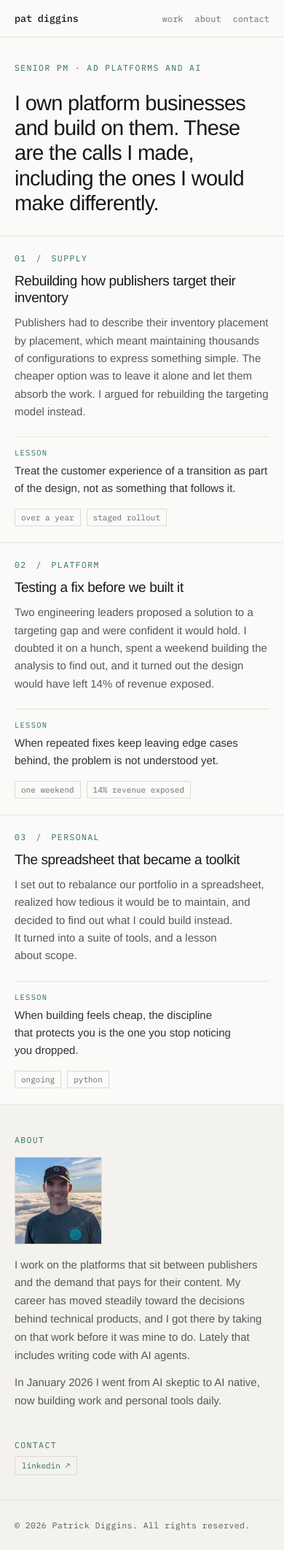
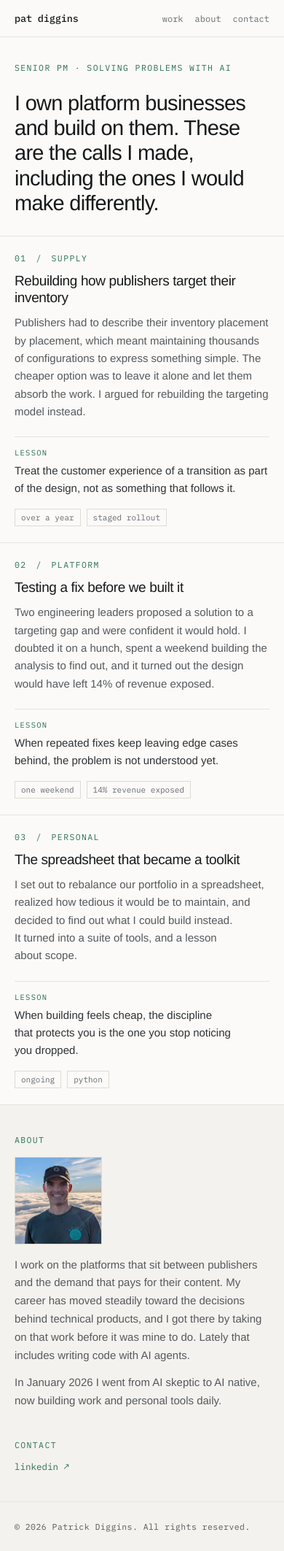
Before and after one commit to pd-product/pd-product.github.io, a Jekyll site: the page built from index.html, in a window 390 px wide. Shown: the whole page at 73% size. Built offline with Jekyll 4.4.1, drawn with Linux system fonts in a browser that asks for light colours.

Commit message:
Refresh positioning copy; single contact link as plain type (#52)
Copy consolidates on publisher solutions. The domain phrase read "ad platforms"
or "advertising" in four places and "publisher solutions" in one; the visible
eyebrow and the share card now read "solving problems with ai", and description
answers what the title leaves open rather than repeating it -- the previous one
restated both the role and the domain phrase already on the title line, so a
search result made the same claim twice.

The share card had the old wording baked in as pixels with no source file in the
repo, so its eyebrow band was re-rendered in place. Parameters were fitted to the
original and validated by re-rendering the OLD text and diffing against the real
pixels: IBM Plex Mono Medium 21px, 13.00px advance, 3.20px tracking, fill
#63B79B, cap height 15px on rows 96-110 from x=97 -- 7.0% edge-antialias
difference, no structural difference. Headline, rule and footer pixels untouched.
Glyph coverage checked first: the new lowercase eyebrow adds b, g, h, v and w,
all already in the 107-glyph subset, so no regeneration is needed.

Contact renders one link now that the resume and email are deliberately out. The
bordered chip was designed for a row of three and a lone chip reads as something
that failed to render, so it sits as plain mono at 12.5px; the comment says to
restore the chip if a second link returns.

.story-rail set grid-template-columns: repeat(2, minmax(0, 1fr)) at 960px while
every child spans 1 / -1. Verified dead rather than assumed: with the track list
removed, every measured value at 900px is identical -- rail top 440, height 196,
meta height 132, first heading 664, first paragraph 703, document height 3178.

og_image.alt described nothing, restating the headline a listener is about to
meet as page text. It now describes the card.


Claude-Session: https://claude.ai/code/session_015tvRR4hV18VY2zbsPtfDhi

Co-authored-by: Claude Opus 5 (1M context) <noreply@anthropic.com>

```diff
--- a/_config.yml
+++ b/_config.yml
@@ -26,7 +26,7 @@ brand: "Pat Diggins"
 # The tagline is used only as metadata and is not printed anywhere, since the
 # hero claim lives in index.html.
 tagline: "Publisher solutions and AI"
-description: "Product manager working on advertising platforms. Case studies on the decisions behind them, including the ones I would make differently."
+description: "How publisher platforms get built, and the calls behind them."
 author: "Patrick Diggins"
 
 # Rendered by _includes/footer.html. Year of first publication, per the US
@@ -128,7 +128,10 @@ og_image:
   path: "/assets/og/default.png"
   width: 1200
   height: 630
-  alt: "Pat Diggins, senior PM for ad platforms and AI. I own platform businesses and build on them. These are the calls I made, including the ones I would make differently."
+  # Describes what the CARD LOOKS LIKE, not what it says. Someone who hears this
+  # is about to meet the headline again as page text; repeating it here makes
+  # them listen to it twice and tells them nothing about the image.
+  alt: "A dark share card: a small green monospace line reading senior pm, solving problems with ai, above a large four-line headline, with the name Pat Diggins and pdiggins.com along the bottom."
 
 # The person this site is about. Rendered as a ProfilePage + Person JSON-LD
 # block on the HOME PAGE ONLY, by _layouts/default.html. Data, not markup, so
--- a/assets/css/style.scss
+++ b/assets/css/style.scss
@@ -437,19 +437,17 @@ a:hover { color: var(--text); }
 /* Loses its bottom margin: it now sits beside its links rather than above. */
 .contact > h2 { grid-column: 1; margin-bottom: 0; }
 
-/* A horizontal row of bordered links, echoing the work-row chips, rather than a
-   vertical list of three short items in a full-width section. */
+/* Plain mono lines, not bordered chips. The chip treatment was designed for a
+   row of three; with one link it reads as an orphaned chip rather than a
+   deliberate single line. If a second contact link is ever added, restore the
+   border and padding on `a` and drop the size back to 11px -- the chip row is
+   the right form for a set, this is the right form for one. */
 .contact-links {
   grid-column: 2;
   display: flex;
   flex-wrap: wrap;
   gap: 8px;
-  font: 400 11px var(--mono);
-}
-
-.contact-links a {
-  border: 1px solid var(--border);
-  padding: 5px 9px;
+  font: 400 12.5px var(--mono);
 }
 
 /* --- Simple page (404.html) --------------------------------------------
@@ -871,11 +869,13 @@ a:hover { color: var(--text); }
 
   .story-body { grid-template-columns: 1fr; gap: 28px; }
 
+  /* One column. Every child sets `grid-column: 1 / -1`, so a two-column track
+     list was never used -- it is grid only to get the row gap and the spanning
+     children, not to lay anything out side by side. */
   .story-rail {
     position: static;
     display: grid;
-    grid-template-columns: repeat(2, minmax(0, 1fr));
-    gap: 18px 28px;
+    gap: 18px;
     padding-bottom: 4px;
     border-bottom: 1px solid var(--hairline);
   }
--- a/index.html
+++ b/index.html
@@ -25,7 +25,7 @@ own `<!-- End Jekyll SEO tag -->` closed this comment early, leaking the rest
 of the text onto the page as visible content.
 {%- endcomment -%}
 <section class="intro">
-  <p class="eyebrow">senior pm &middot; ad platforms and ai</p>
+  <p class="eyebrow">senior pm &middot; solving problems with ai</p>
   <h1>I own platform businesses and build on them. These are the calls I made, including the ones I would make differently.</h1>
 </section>
 
```
Also changed, not shown: assets/og/default.png.
